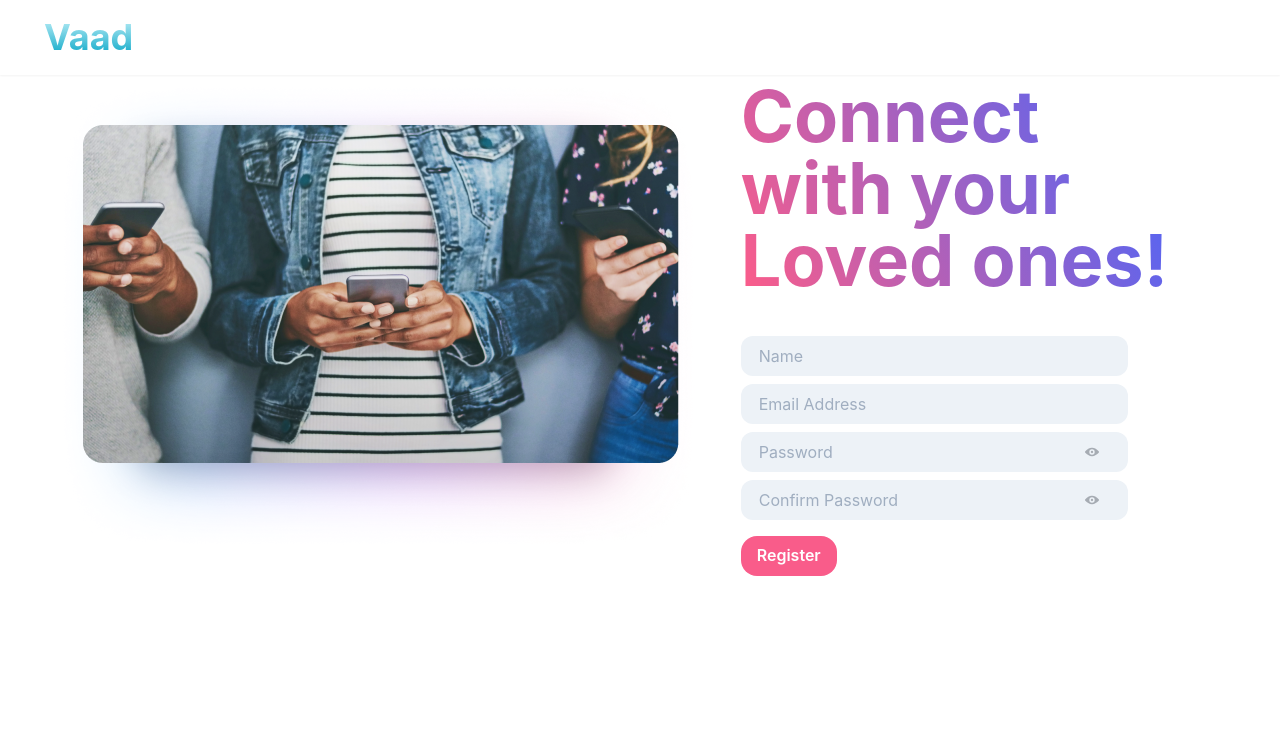
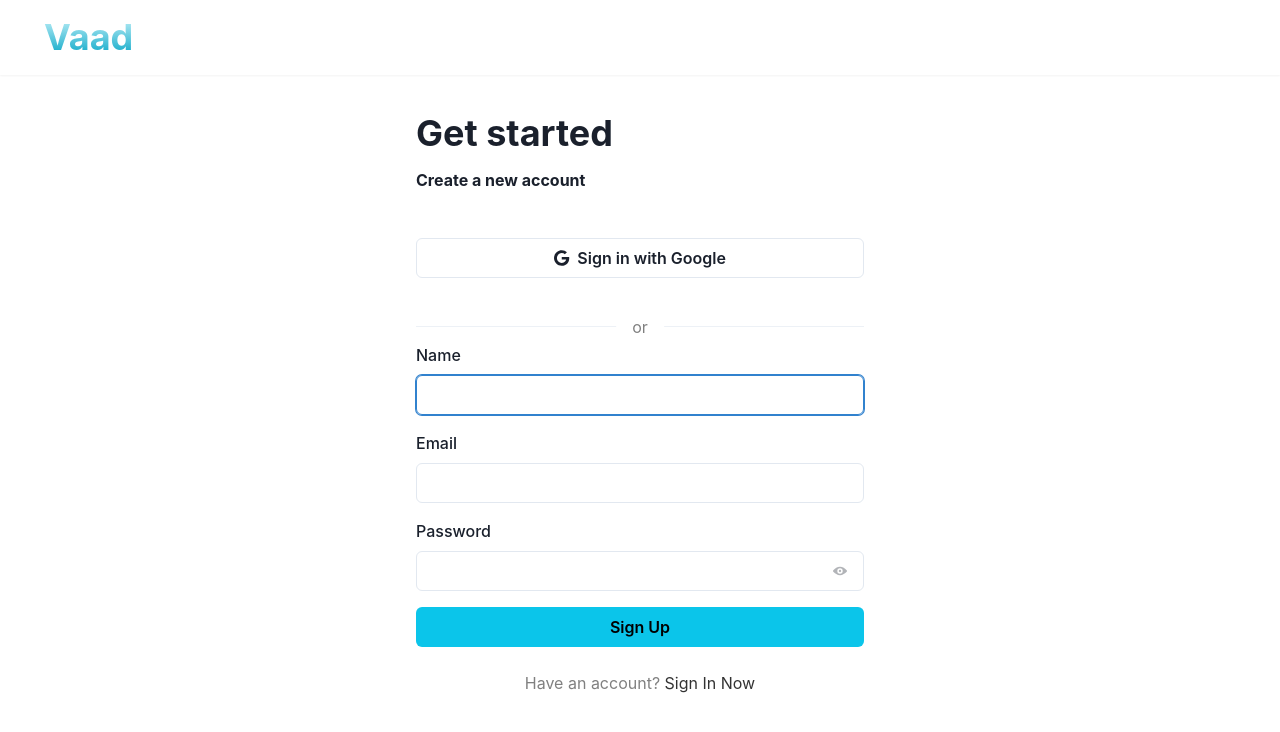
Before and after one commit to Bhavyawahie/vaad-chat-app, a React (Create React App) app in the folder client/: page /register in a window 1280 px wide. Shown: the top 732 px of the page. Built offline with nearby package versions, Linux system fonts and the light colour scheme.

Commit message:
registerscreen updated

```diff
--- a/client/src/Screens/RegisterScreen.jsx
+++ b/client/src/Screens/RegisterScreen.jsx
@@ -1,30 +1,33 @@
-import React, {useState, useEffect} from 'react'
-import { Box, Button, Container, Flex, Heading,  Image,  Input, InputGroup, InputRightElement, Spacer, VStack, useToast } from '@chakra-ui/react'
-import {ViewIcon, ViewOffIcon} from '@chakra-ui/icons'
+import React, { useState, useEffect, useRef } from 'react'
+import {AbsoluteCenter, Box, Button, Container, Divider, Flex, Heading, Image, Input, Link as ChakraLink, Spacer, useToast, Stack, FormControl, FormLabel, FormErrorMessage, useMediaQuery, Text, InputGroup, InputRightElement } from '@chakra-ui/react'
+import { ViewIcon, ViewOffIcon } from '@chakra-ui/icons'
 import Header from '../components/Header'
-import image2 from '../image2.png'
 import { useDispatch, useSelector } from 'react-redux'
 import { register } from '../actions/userActions'
 import { USER_REGISTER_RESET } from '../constants/userConstants'
+import GoogleSSO from '../components/GoogleSSO'
+import { Link } from 'react-router-dom'
 
-const RegisterScreen = ({history, location}) => {
+const RegisterScreen = ({ history, location }) => {
+    const [isLargerThan1440] = useMediaQuery('(min-width: 1439px)')
     const toast = useToast()
+    const [showPassword, setShowPassword] = useState(false)
     const [input, setInput] = useState({
         name: "",
         email: "",
         password: ""
     })
-    const [showPassword, setShowPassword] = useState(false)
-    const [showConfirmPassword, setShowConfirmPassword] = useState(false)
-    // eslint-disable-next-line no-unused-vars
-    const [visibleButton, setVisibleButton] = useState(false)
-    // eslint-disable-next-line no-unused-vars
-    const [visibleButton_2, setVisibleButton_2] = useState(false)
-    const [confirmPassword, setConfirmPassword] = useState("")
+    const [onError, setOnError] = useState({
+        name: false,
+        email: false,
+        password: false
+    })
+    const ref = useRef()
     const dispatch = useDispatch()
     const userRegister = useSelector(state => state.userRegister)
-    const {loading, userInfo, error} = userRegister
-    const inputHandler = (e) => {
+    const { loading, userInfo, error } = userRegister
+
+    const changeHandler = (e) => {
         const { name, value } = e.target
         setInput(prevVal => {
             return {
@@ -34,64 +37,134 @@ const RegisterScreen = ({history, location}) => {
         })
     }
 
+    const validateForm = () => {
+        const errorValidation = {
+            name: true,
+            email: true,
+            password: true
+        }
+        if (!input.name) {
+            errorValidation.name = false;
+        }
+        if (!input.email) {
+            errorValidation.email = false;
+        }
+        if (!input.password) {
+            errorValidation.password = false;
+        }
+        return errorValidation;
+    }
+
     const submitHandler = (e) => {
-        e.preventDefault()
-        if(input.password !== confirmPassword) {
-            toast({
-                position: 'top-right',
-                title: "Passwords Do Not Match!",
-                status: 'warning',
-                isClosable: true
-            })
+        e.preventDefault();
+        const errorValidation = validateForm();
+
+        if (errorValidation.name && errorValidation.email && errorValidation.password) {
+            dispatch(register(input));
         } else {
-            dispatch(register(input))
+            // Handle validation errors here (e.g., display error messages)
+            if (!errorValidation.name) {
+                setOnError((state) => {
+                    return { ...state, ['name']: true }
+                })
+            }
+
+            if (!errorValidation.email) {
+                setOnError((state) => {
+                    return { ...state, ['email']: true }
+                })
+            }
+
+            if (!errorValidation.password) {
+                setOnError((state) => {
+                    return { ...state, ['password']: true }
+                })
+            }
         }
     }
+
     useEffect(() => {
-        if(userInfo){
+        const focusInput = () => {
+            ref.current.focus();
+        }
+        focusInput();
+    }, [])
+
+    useEffect(() => {
+        if (input.name.length > 0) {
+            setOnError((state) => {
+                return { ...state, ['name']: false }
+            })
+        }
+        if (input.email.length > 0) {
+            setOnError((state) => {
+                return { ...state, ['email']: false }
+            })
+        }
+        if (input.password.length > 0) {
+            setOnError((state) => {
+                return { ...state, ['password']: false }
+            })
+        }
+    }, [input])
+
+    useEffect(() => {
+        if (userInfo) {
             history.push('/chats')
         }
     }, [userInfo, history]);
     return (
         <>
-            <Header location={location}/>
-            {error && (() => {toast({position: "top-right", title: `${error}`, status: "error", isClosable: true}); dispatch({type: USER_REGISTER_RESET})})()}
-            <Flex>
-                <Container maxW="container.xl" mt={4}>
-                    <Flex mr={14}>
-                        <Box mt={16} ml={10}>
-                            <Image src={image2} sizes='200px'/>
+            <Header location={location} />
+            {error && (() => { toast({ position: "top-right", title: `${error}`, status: "error", isClosable: true }); dispatch({ type: USER_REGISTER_RESET }) })()}
+            <Stack minH={'100vh'} direction={{ base: 'column', md: 'row' }} justify={!isLargerThan1440 && 'center'}>
+                <Flex direction='column' w={'full'} maxW={'2xl'} p={8} flex={1} align={'center'} justify={'center'}>
+                    <Stack spacing={4} w={'full'} maxW={'md'} maxH={'xl'}>
+                        <Heading fontSize={'4xl'}>Get started</Heading>
+                        <Heading fontSize={'md'}>Create a new account</Heading>
+                        <GoogleSSO />
+                        <Box position='relative'>
+                            <Divider />
+                            <AbsoluteCenter bg='white' color={"grey"} px='4'>
+                                or
+                            </AbsoluteCenter>
                         </Box>
-                        <Spacer/>
-                        <Flex flexDirection="column" mr={10}>
-                            <Box mt={16}>
-                                <Heading as='h1' size="4xl" className='rainbow-reverse' pb={4}>
-                                    Connect<br /> with your <br /> Loved ones!
-                                </Heading>
-                            </Box>
-                            <Box mt={6} mr={10} display='flex' justifyContent="flex-start">
-                                <VStack w="100%">
-                                    <Input placeholder='Name' type="text" borderRadius="xl" variant="filled" name='name' value={input.name} onChange={inputHandler}/>
-                                    <Input placeholder='Email Address' type="email" borderRadius="xl" variant="filled" name='email' value={input.email} onChange={inputHandler}/>
-                                    <InputGroup>
-                                        <Input placeholder='Password' type={showPassword ? "text" :"password"} borderRadius="xl" variant="filled" name='password' value={input.password} onChange={inputHandler} onFocus={() => setVisibleButton(true)}/>
-                                        <InputRightElement width='4.5rem'><Button opacity='33%' size='sm' variant="ghost" onClick={() => setShowPassword(!showPassword)}>{showPassword ? <ViewOffIcon/> : <ViewIcon/>}</Button></InputRightElement>
-                                    </InputGroup>
-                                    <InputGroup>
-                                        <Input placeholder='Confirm Password' type={showConfirmPassword ? "text" :"password"} borderRadius="xl" variant="filled" name='confirmPassword' value={confirmPassword} onChange={(e) => setConfirmPassword(e.target.value)} onFocus={() => setVisibleButton_2(true)}/>
-                                        <InputRightElement width='4.5rem'><Button opacity="33%" size='sm' variant="ghost" onClick={() => setShowConfirmPassword(!showConfirmPassword)}>{showConfirmPassword ? <ViewOffIcon/> : <ViewIcon/>}</Button></InputRightElement>
-                                    </InputGroup>
-                                </VStack>
-                            </Box>
-                            <Flex mt={4} mr={10}>
-                                <Box>
-                                    <Button isLoading={loading && true} bg="#F95C8A" color='white' borderRadius="2xl" onClick={submitHandler}>Register</Button>
-                                </Box>
-                            </Flex>
-                        </Flex>
-                    </Flex>
-                </Container>
-            </Flex>
+                        <FormControl id="name" isInvalid={onError.name}>
+                            <FormLabel>Name</FormLabel>
+                            <Input type="name" ref={ref} name='name' value={input.name} onChange={(e) => changeHandler(e)} />
+                            {onError.name && <FormErrorMessage>Name is required.</FormErrorMessage>}
+                        </FormControl>
+                        <FormControl id="email" isInvalid={onError.email}>
+                            <FormLabel>Email</FormLabel>
+                            <Input type="email" name='email' value={input.email} onChange={(e) => changeHandler(e)} />
+                            {onError.email && <FormErrorMessage>Email is required.</FormErrorMessage>}
+                        </FormControl>
+                        <FormControl id="password" isInvalid={onError.password}>
+                            <FormLabel>Password</FormLabel>
+                            <InputGroup>
+                                <Input type={showPassword ? 'text' : 'password'} name='password' value={input.password} onChange={(e) => changeHandler(e)} />
+                                <InputRightElement pr={2}><Button opacity="33%" size='sm' variant="ghost" _focus={{outline: 'none'}} _hover={{bg: 'inherit'}} _active={{bg: 'inherit'}} onClick={() => setShowPassword(!showPassword)}>{showPassword ? <ViewOffIcon/> : <ViewIcon/>}</Button></InputRightElement>
+                            </InputGroup>
+                            {onError.password && <FormErrorMessage>Password is required.</FormErrorMessage>}
+                        </FormControl>
+                        <Stack spacing={6}>
+                            <Button colorScheme={'cyan'} variant={'solid'} onClick={(e) => submitHandler(e)}>
+                                Sign Up
+                            </Button>
+                            <Flex justify='center' color={'grey'}>Have an account?<Link to={'/login'}><ChakraLink color={'blackAlpha.800'}> &nbsp;Sign In Now</ChakraLink></Link></Flex>
+                        </Stack>
+                    </Stack>
+                </Flex>
+                {isLargerThan1440 && <Flex flex={1}>
+                    <Image
+                        alt={'Login Image'}
+                        objectFit={'cover'}
+                        src={
+                            'https://images.unsplash.com/photo-1486312338219-ce68d2c6f44d?ixid=MXwxMjA3fDB8MHxwaG90by1wYWdlfHx8fGVufDB8fHw%3D&ixlib=rb-1.2.1&auto=format&fit=crop&w=1352&q=80'
+                        }
+                    />
+                </Flex>}
+            </Stack>
         </>
     )
 }
```
